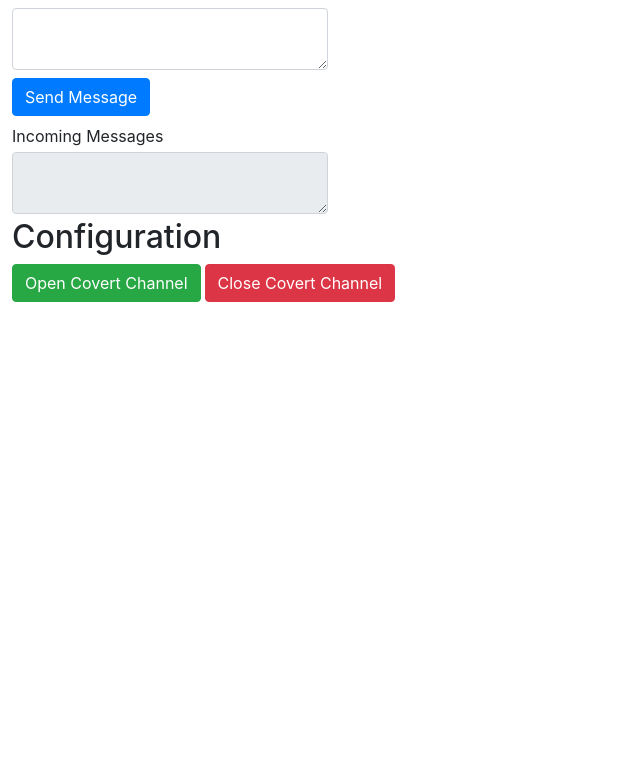
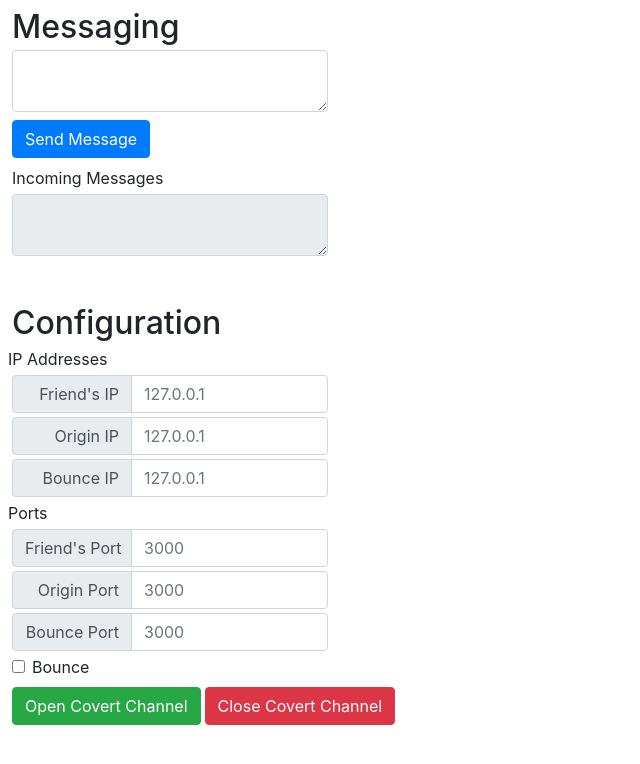
Before and after one commit to TaylorAbraham/Covert-Channels, a React (Create React App) app in the folder go_covert_lib/client/: page / in a window 1280 px wide. Shown: the top 764 px of the page, without its empty margins (0-640 px from the left). Built offline with nearby package versions, Linux system fonts and the light colour scheme.

Commit message:
Add sample configurations

```diff
--- a/go_covert_lib/client/src/App.tsx
+++ b/go_covert_lib/client/src/App.tsx
@@ -1,6 +1,9 @@
 import React, { useState } from 'react';
 import Button from 'react-bootstrap/Button';
 import FormControl from 'react-bootstrap/FormControl';
+import InputGroup from 'react-bootstrap/InputGroup';
+import FormCheck from 'react-bootstrap/FormCheck';
+import './styles.css';
 
 /**
  * IMPORTANT NOTE: For styling, refer to https://getbootstrap.com/docs/4.0/utilities
@@ -11,6 +14,7 @@ const App: React.FC = () => {
 
   return (
     <div className="App m-2">
+      <h2 className="m-1">Messaging</h2>
       <FormControl
         as="textarea"
         className="w-25 m-1"
@@ -25,7 +29,64 @@ const App: React.FC = () => {
         className="w-25 m-1"
         readOnly
       />
-      <h2 className="m-1">Configuration</h2>
+      <h2 className="m-1 mt-5">Configuration</h2>
+      <div>
+        IP Addresses
+        <InputGroup className="m-1 w-25">
+          <InputGroup.Prepend>
+            <InputGroup.Text className="input-text">Friend's IP</InputGroup.Text>
+          </InputGroup.Prepend>
+          <FormControl
+            placeholder="127.0.0.1"
+          />
+        </InputGroup>
+        <InputGroup className="m-1 w-25">
+          <InputGroup.Prepend>
+            <InputGroup.Text className="input-text">Origin IP</InputGroup.Text>
+          </InputGroup.Prepend>
+          <FormControl
+            placeholder="127.0.0.1"
+          />
+        </InputGroup>
+        <InputGroup className="m-1 w-25">
+          <InputGroup.Prepend>
+            <InputGroup.Text className="input-text">Bounce IP</InputGroup.Text>
+          </InputGroup.Prepend>
+          <FormControl
+            placeholder="127.0.0.1"
+          />
+        </InputGroup>
+      </div>
+      <div>
+        Ports
+        <InputGroup className="m-1 w-25">
+          <InputGroup.Prepend>
+            <InputGroup.Text className="input-text">Friend's Port</InputGroup.Text>
+          </InputGroup.Prepend>
+          <FormControl
+            placeholder="3000"
+          />
+        </InputGroup>
+        <InputGroup className="m-1 w-25">
+          <InputGroup.Prepend>
+            <InputGroup.Text className="input-text">Origin Port</InputGroup.Text>
+          </InputGroup.Prepend>
+          <FormControl
+            placeholder="3000"
+          />
+        </InputGroup>
+        <InputGroup className="m-1 w-25">
+          <InputGroup.Prepend>
+            <InputGroup.Text className="input-text">Bounce Port</InputGroup.Text>
+          </InputGroup.Prepend>
+          <FormControl
+            placeholder="3000"
+          />
+        </InputGroup>
+      </div>
+      <div>
+        <FormCheck label="Bounce" className="m-1" />
+      </div>
       <Button variant="success" className="m-1">Open Covert Channel</Button>
       <Button variant="danger">Close Covert Channel</Button>
     </div>
--- /dev/null
+++ b/go_covert_lib/client/src/styles.css
@@ -0,0 +1,5 @@
+.input-text {
+  width: 120px;
+  text-align: right !important;
+  display: inline-block !important; /* This centers text */
+}
```
